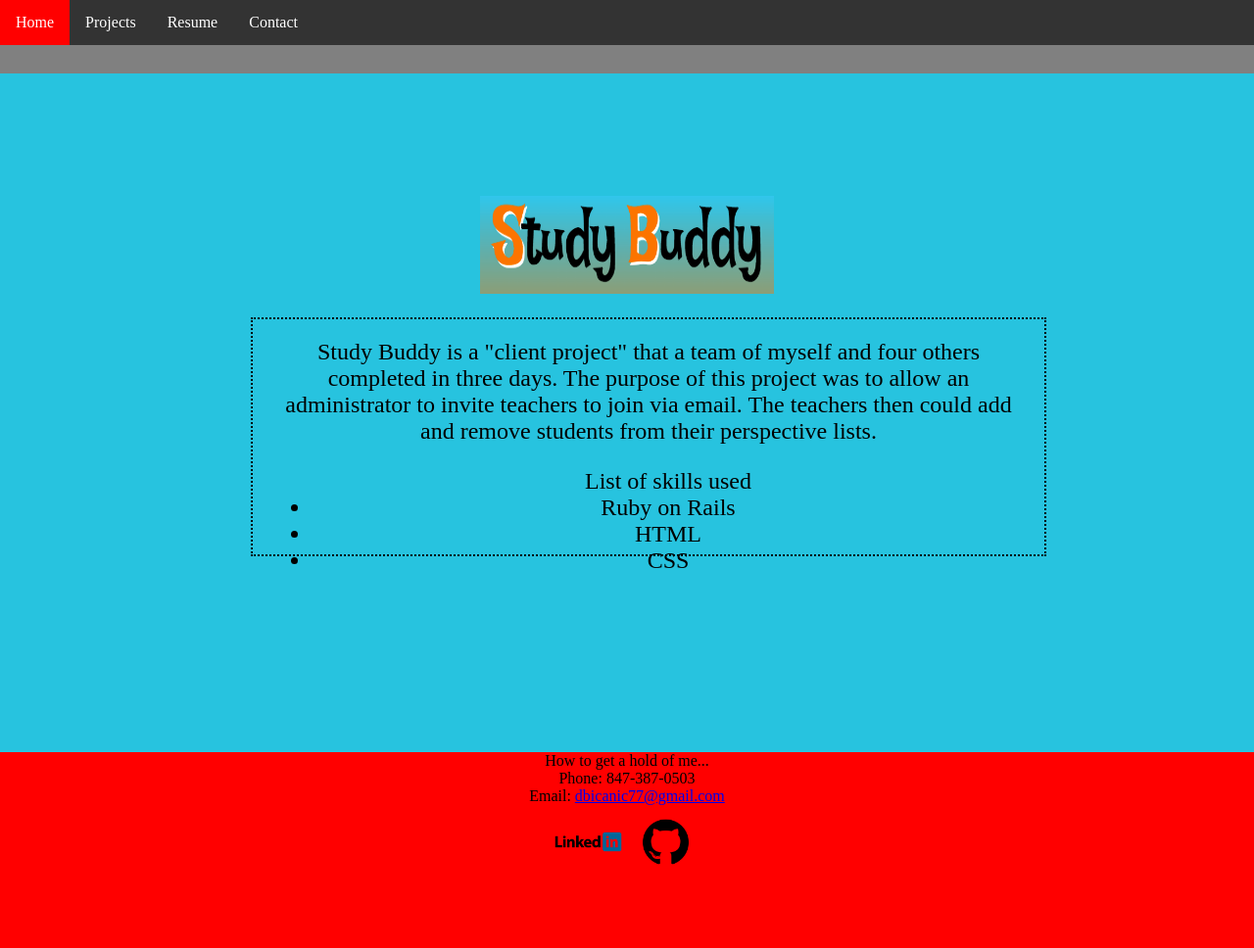
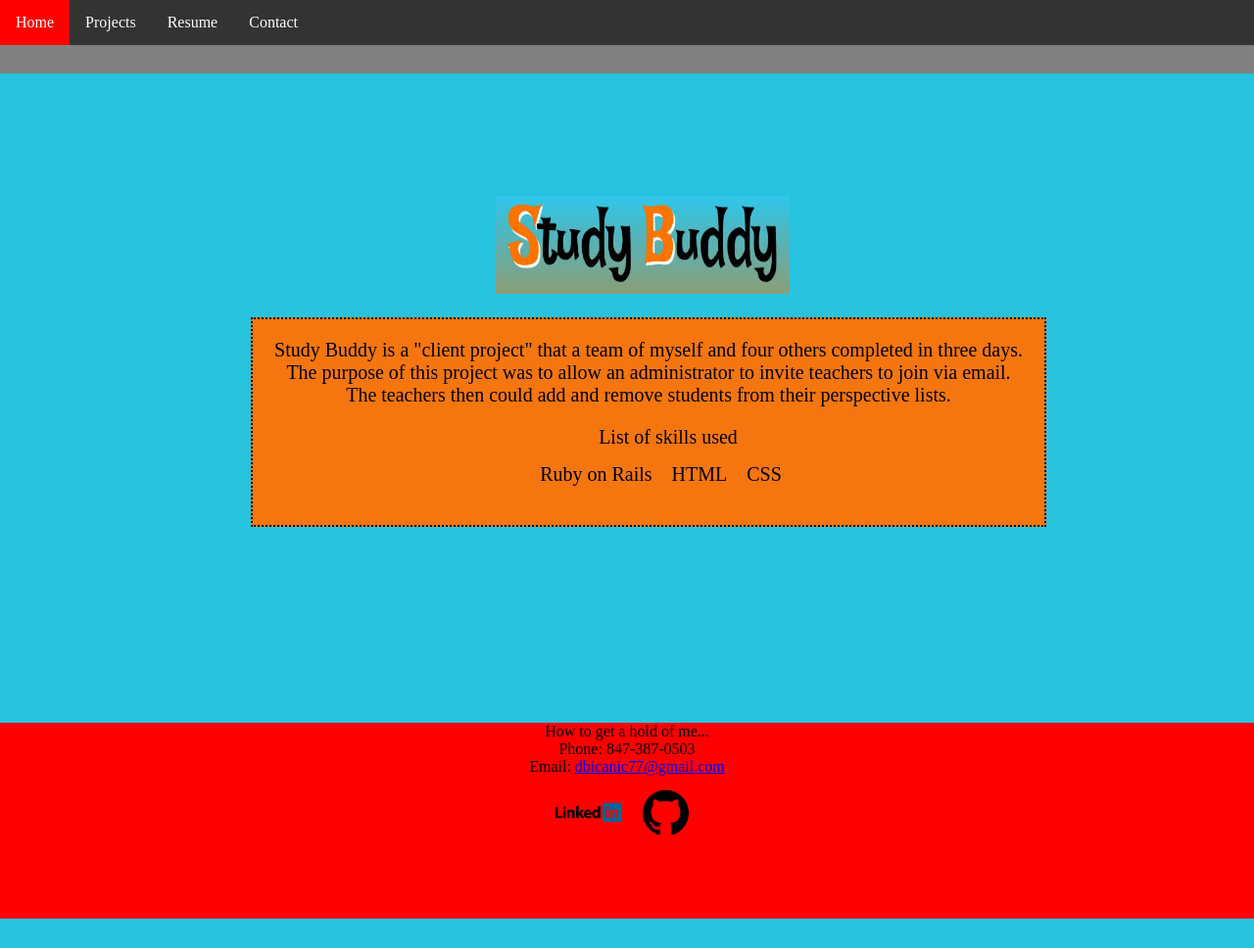
Before and after one commit to dbicanic/personalsite, a PHP site: page /studyBuddy.html in a window 1280 px wide. Shown: the whole page at 98% size. After the commit the page ends 938 px from the top, so only its background shows below. Run offline with PHP 8.4, Linux system fonts and the light colour scheme.

Commit message:
Finish styling study buddy page, starting on Progress

```diff
--- a/application.css
+++ b/application.css
@@ -1,6 +1,7 @@
 header {
 	position: fixed;
 	width: 100%;
+	z-index: 1;
 }
 
 div {
@@ -146,18 +147,42 @@ p {
 	padding-bottom: 200px;
 }
 
-#sblogo {
+#Progress {
+	padding-top: 200px;
+	background-color: #69D2E7;
+	height: 100%;
+	width: 100%;
+	padding-bottom: 200px;
+}
+
+.logo {
+	margin-left: 2.5%;
 	width: 300px;
 	height: 100px;
 }
 
-#studybuddy-desc {
+.desc {
 	width: 60%;
-	height: 200px;
+	height: 40%;
 	position: relative;
 	border: 2px dotted black;
 	margin-left: 20%;
 	padding: 20px;
-	font-size: 150%;
+	font-size: 125%;
 	margin-top: 20px;
+	z-index: 0;
 }
+
+#sb {
+	background-color: #F5760F;
+}
+
+#pro {
+	background-color: #E0E4CC;
+}
+
+.desc li {
+	margin-top: 15px;
+	margin-right: 15px;
+	display: inline-block;
+}
--- a/index.html
+++ b/index.html
@@ -6,6 +6,7 @@
 	<!-- <script src="http://code.jquery.com/jquery-1.11.3.min.js"></script>
 	<script src="http://code.jquery.com/mobile/1.4.5/jquery.mobile-1.4.5.min.js"></script> -->
 	<meta name="viewport" content="width=device-width, user-scalable=yes">
+	<meta name="viewport" content="height=device-height, user-scalable=yes">
 	<title>David Bicanic</title>
 </head>
 <header>
--- a/progress.html
+++ b/progress.html
@@ -24,8 +24,10 @@
 </header>
 <body>
 	<div id="Progress">
-		<a href="https://progressdbc.herokuapp.com/"><img src="progress.png"></a><h3>Progress</h3>
-		<p>Progress was our three man group final project at Dev Bootcamp. The inspiration for Progress was to provide Dev Bootcamp students a tool to create goals, track those goals, and view past successes. This app was built mobile first, but can be enjoyed on any device.</p>
+		<a href="https://progressdbc.herokuapp.com/"><img src="progress.png"></a>
+		<div class="desc" id="pro">
+			<p>Progress was our three man group final project at Dev Bootcamp. The inspiration for Progress was to provide Dev Bootcamp students a tool to create goals, track those goals, and view past successes. This app was built mobile first, but can be enjoyed on any device.</p>
+		</div>
 	</div>
 </body>
 <footer>
--- a/studyBuddy.html
+++ b/studyBuddy.html
@@ -24,23 +24,24 @@
 </header>
 <body>
 	<div id="studybuddy">
-		<a href="https://dbcstudybuddy.herokuapp.com/"><img id="sblogo" src="studybuddy.png"></a>
-		<div id="studybuddy-desc">
+		<a href="https://dbcstudybuddy.herokuapp.com/"><img class="logo" src="studybuddy.png"></a>
+		<div class="desc" id="sb">
 			<p>Study Buddy is a "client project" that a team of myself and four others completed in three days.  The purpose of this project was to allow an administrator to invite teachers to join via email.  The teachers then could add and remove students from their perspective lists.</p>
 			<ul><p>List of skills used</p>
 				<li>Ruby on Rails</li>
 				<li>HTML</li>
 				<li>CSS</li>
+			</ul>
 		</div>
 	</div>
 </body>
 <footer>
 		<div class="contact-container" id="contact">
-		<p>How to get a hold of me...</p>
-		<p>Phone: 847-387-0503</p>
-		<p>Email: <a href="mailto:dbicanic77@gmail.com">dbicanic77@gmail.com</a></p>
-		<a href="https://www.linkedin.com/in/dbicanic"><img class="socialLogo" src="linkedin-128.png"></a>
-		<a href="https://github.com/dbicanic"><img class="socialLogo" src="github.png"></a>
+			<p>How to get a hold of me...</p>
+			<p>Phone: 847-387-0503</p>
+			<p>Email: <a href="mailto:dbicanic77@gmail.com">dbicanic77@gmail.com</a></p>
+			<a href="https://www.linkedin.com/in/dbicanic"><img class="socialLogo" src="linkedin-128.png"></a>
+			<a href="https://github.com/dbicanic"><img class="socialLogo" src="github.png"></a>
 	</div>
 </footer>
 </html>
```
